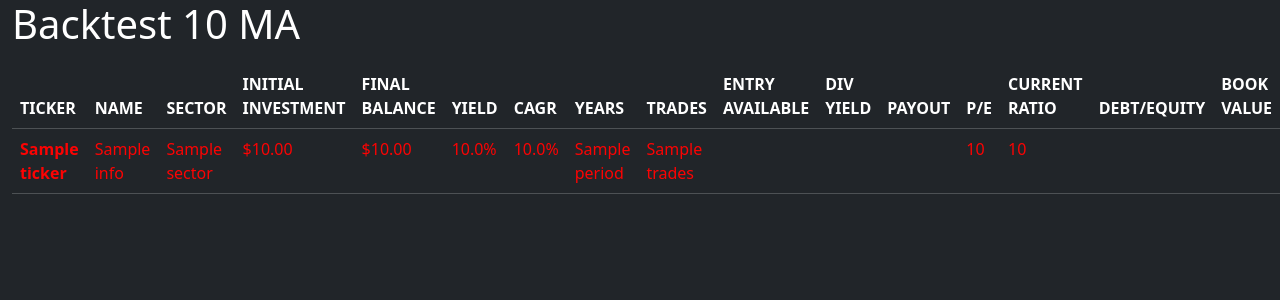
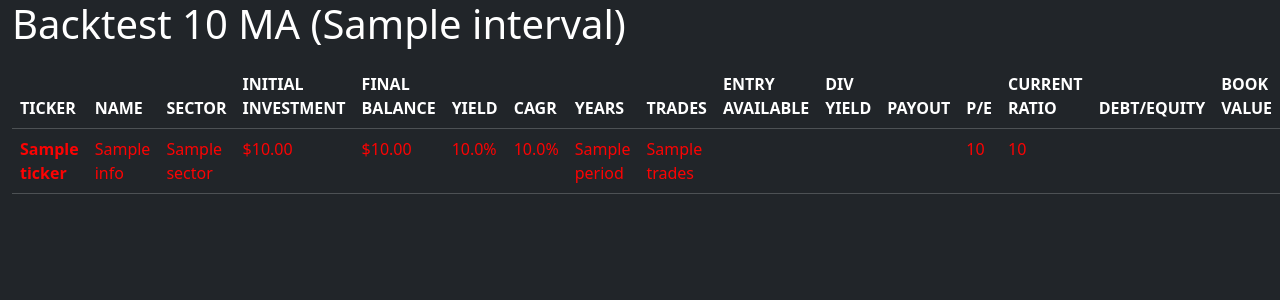
Before and after one commit to marknovanta/backtester, a Flask app: template templates/index.html in a window 1280 px wide; the page is wider, and only the part inside the window is pictured. Shown: the top 300 px of that part. Run offline with Flask 3, Linux system fonts and the light colour scheme; the template is opened without the code that fills it: most values are stand-ins (such as "Sample title", 1, 10 or a date in 2020); parts of the project's set-up code (start-up, migrations or seed data) failed here and were passed over.

Commit message:
Generate dynamically header in index.html based on the interval used

```diff
--- a/app.py
+++ b/app.py
@@ -48,7 +48,7 @@ def index():
     for i in info:
         if i['cagr'] > 0.03 and i['period'] >= 10:
             data.append(i)
-    return render_template('index.html', info=data)
+    return render_template('index.html', info=data, interval=interval)
 
 if __name__ == '__main__':
     port = int(os.environ.get('PORT', 5000))
--- a/templates/index.html
+++ b/templates/index.html
@@ -9,7 +9,7 @@
 </head>
 <body class="bg-dark text-white">
     <div class="container-fluid">
-        <h1>Backtest 10 MA</h1>
+        <h1>Backtest 10 MA ({{ interval }})</h1>
         <table class="table table-dark table-hover table-auto mt-3 pl-0">
             <thead class="sticky-top">
               <tr>
```
